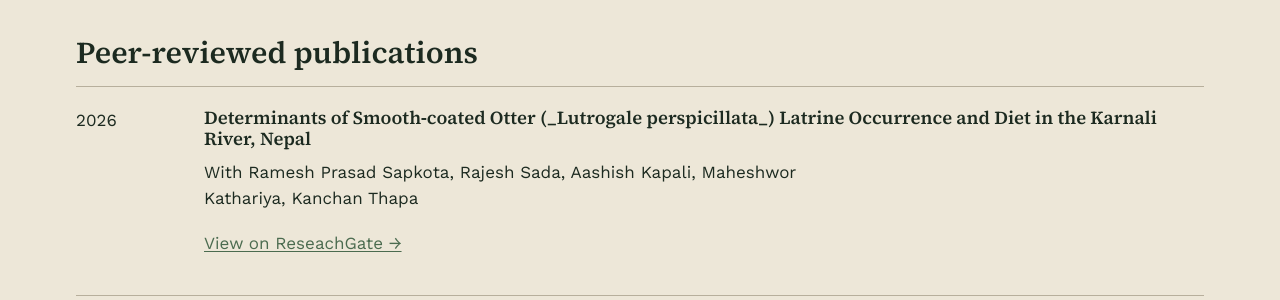
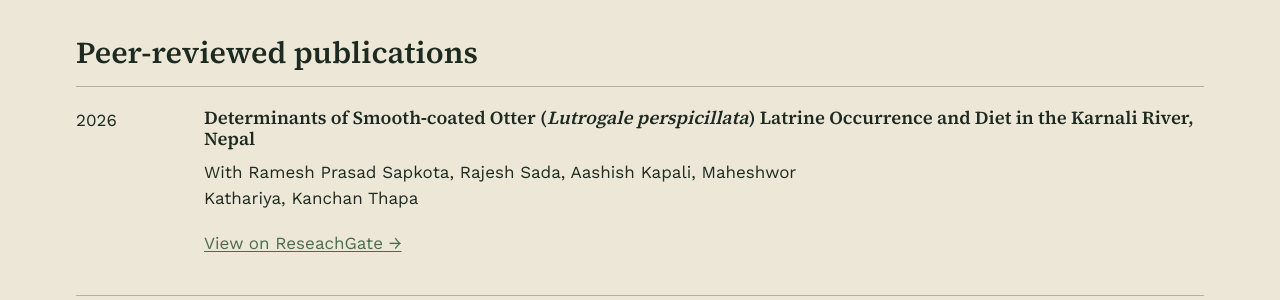
Before and after one commit to ramesh-kathariya/ramesh-kathariya.github.io, a Jekyll site: the page built from research.md, in a window 1280 px wide. Shown: the part 187-487 px from the top of the page. Built offline with Jekyll 4.4.1, drawn with Linux system fonts in a browser that asks for light colours.

Commit message:
Italicize species name in publication title

```diff
--- a/research.md
+++ b/research.md
@@ -16,7 +16,7 @@ description: Peer-reviewed publications and ongoing manuscripts by Ramesh Kathar
   <li class="pub">
     <div class="pub_date">2026</div>
     <div>
-      <h3 class="pub_title">Determinants of Smooth‐coated Otter (_Lutrogale perspicillata_) Latrine Occurrence and Diet in the Karnali River, Nepal</h3>
+      <h3 class="pub_title">Determinants of Smooth‐coated Otter (<em>Lutrogale perspicillata</em>) Latrine Occurrence and Diet in the Karnali River, Nepal</h3>
       <p class="pub_meta">With Ramesh Prasad Sapkota, Rajesh Sada, Aashish Kapali, Maheshwor Kathariya, Kanchan Thapa</p>
       <p><a href="https://www.researchgate.net/publication/414829039_Determinants_of_Smooth-coated_Otter_Lutrogale_perspicillata_Latrine_Occurrence_and_Diet_in_the_Karnali_River_Nepal">View on ReseachGate →</a></p>
     </div>
```
